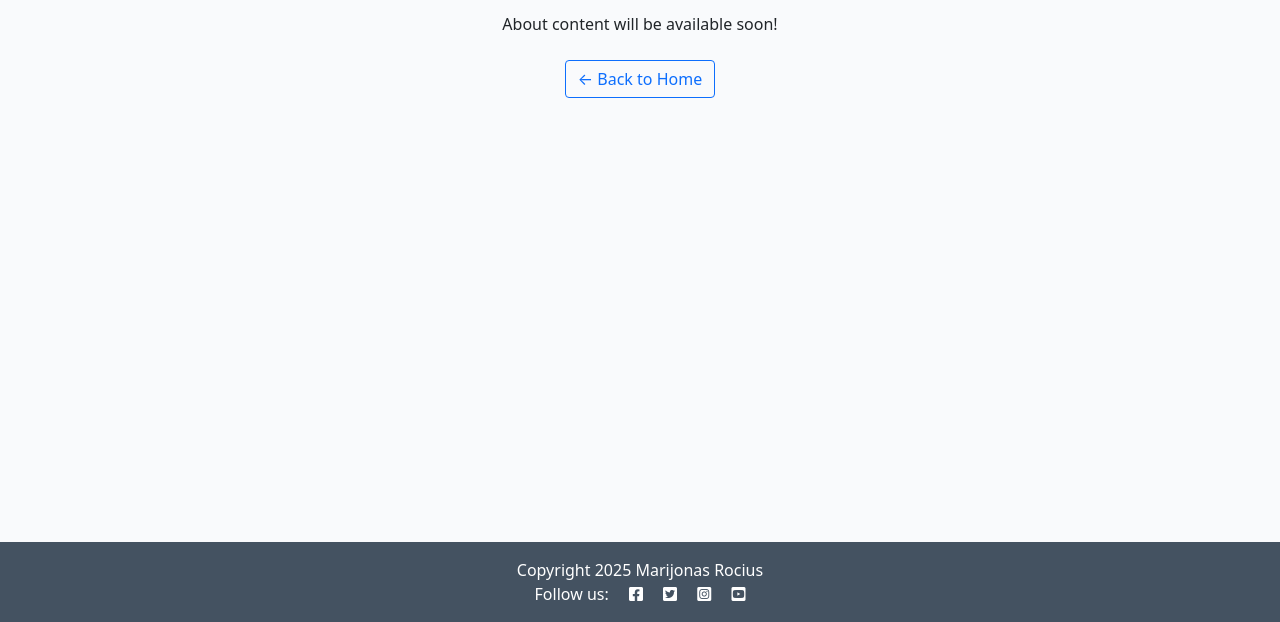
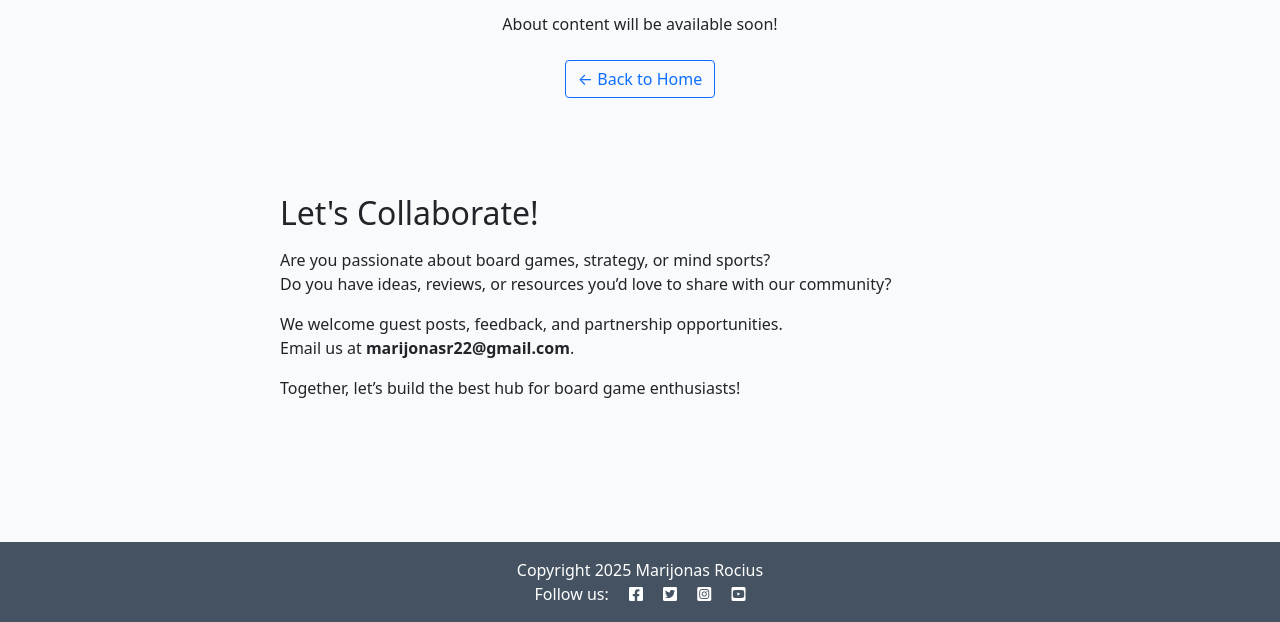
Before and after one commit to Marso22/mind_board_games_blog, a Django app: page /about/ in a window 1280 px wide. Shown: the part 178-800 px from the top of the page. Run offline with Django 4.2, Linux system fonts and the light colour scheme; data that the repository does not hold is empty.

Commit message:
Add Lets collaborate section

```diff
--- a/about/templates/about/about.html
+++ b/about/templates/about/about.html
@@ -4,7 +4,7 @@
 {% block body_class %}other-pages{% endblock %}
 
 {% block content %}
-<div class="container px-4">  <!-- Removed mt-5 -->
+<div class="container px-4"> <!-- Removed mt-5 -->
     <div class="row">
         <div class="col-12 col-md-8 mx-auto">
             {% if about %}
@@ -43,13 +43,20 @@
 
             <!-- Future Section - Ready for 'Let's collaborate' -->
             <div class="mt-5 pt-5">
-                <!--
-                Future 'Let's collaborate' section will go here:
-                - Contact information
-                - Collaboration opportunities
-                - Social media links
-                - Contact form
-                -->
+                <section>
+                    <h2 class="mb-3">Let's Collaborate!</h2>
+                    <p>
+                        Are you passionate about board games, strategy, or mind sports?<br>
+                        Do you have ideas, reviews, or resources you’d love to share with our community?
+                    </p>
+                    <p>
+                        We welcome guest posts, feedback, and partnership opportunities.<br>
+                         Email us at <strong>marijonasr22@gmail.com</strong>.
+                    </p>
+                    <p>
+                        Together, let’s build the best hub for board game enthusiasts!
+                    </p>
+                </section>
             </div>
         </div>
     </div>
```
